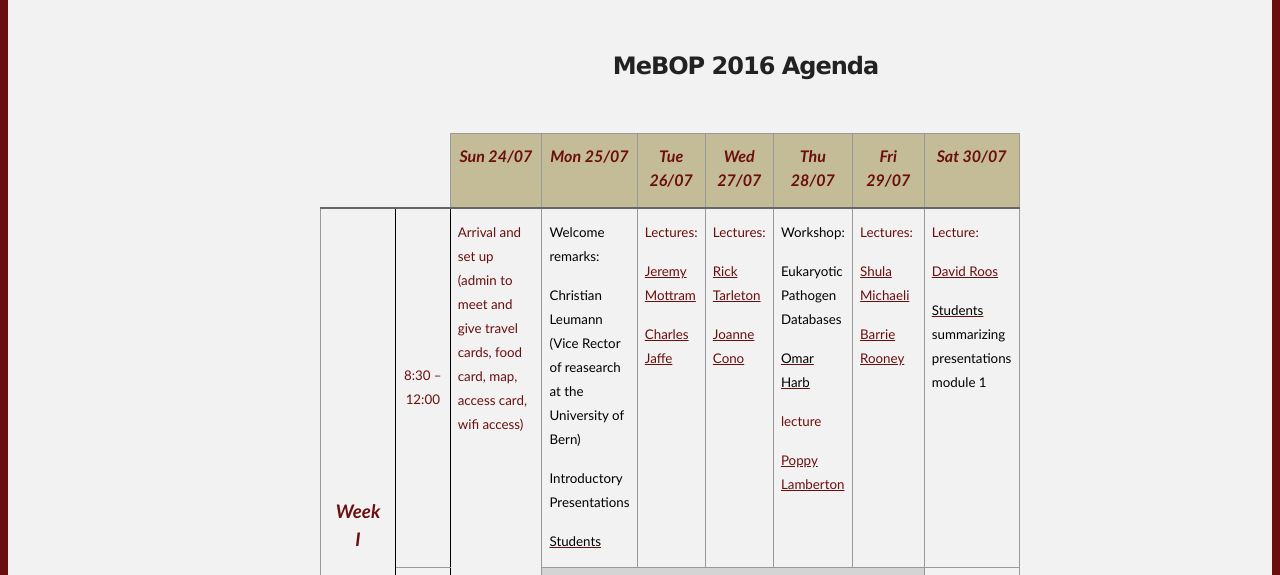
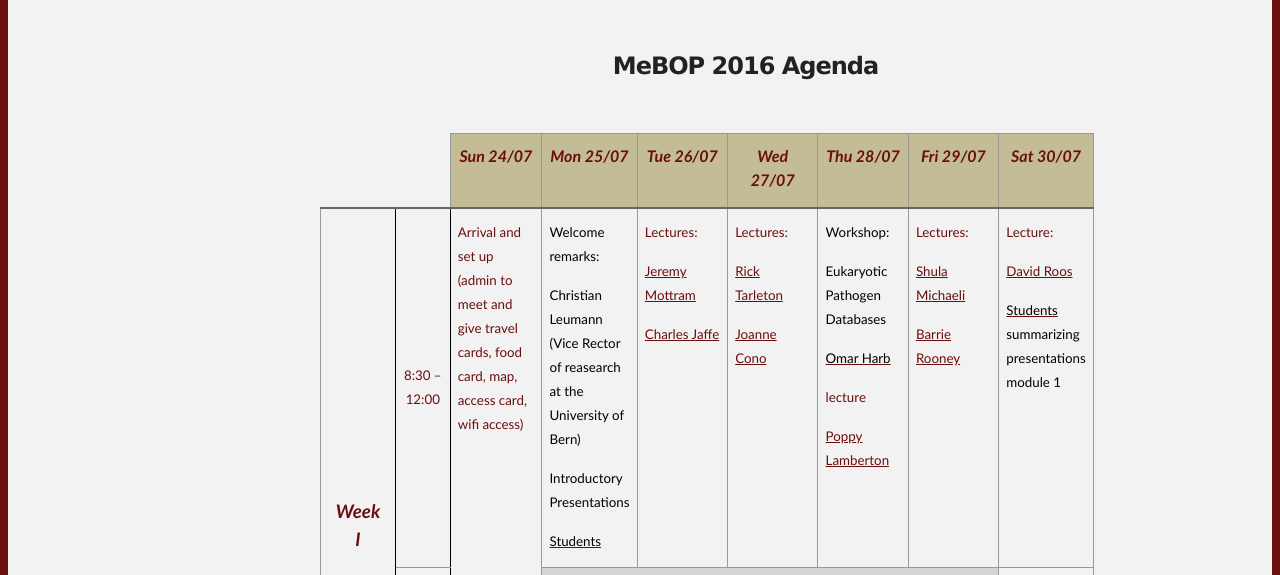
Before and after one commit to MeBOP/MeBOP, a plain HTML site: page schedule.html in a window 1280 px wide. Shown: the part 184-759 px from the top of the page. Drawn offline with Linux system fonts and the light colour scheme.

Commit message:
schedule update

```diff
--- a/schedule.html
+++ b/schedule.html
@@ -79,7 +79,7 @@
   background2;mso-background-themeshade:191;padding:0in 5.4pt 0in 5.4pt;  height:16.6pt"
                   valign="top"
                   width="81">
-                  <p class="MsoNormal" style="text-align:center;mso-yfti-cnfc:1"
+                  <p class="MsoNormal" style="text-align: center; width: 75px;"
                     align="center"><b><i>Tue
                         26/07<o:p></o:p></i></b></p>
                 </td>
@@ -91,7 +91,7 @@
   background2;mso-background-themeshade:191;padding:0in 5.4pt 0in 5.4pt;  height:16.6pt"
                   valign="top"
                   width="90">
-                  <p class="MsoNormal" style="text-align:center;mso-yfti-cnfc:1"
+                  <p class="MsoNormal" style="text-align: center; width: 75px;"
                     align="center"><b><i>Wed
                         27/07<o:p></o:p></i></b></p>
                 </td>
@@ -103,7 +103,7 @@
   background2;mso-background-themeshade:191;padding:0in 5.4pt 0in 5.4pt;  height:16.6pt"
                   valign="top"
                   width="99">
-                  <p class="MsoNormal" style="text-align:center;mso-yfti-cnfc:1"
+                  <p class="MsoNormal" style="text-align: center; width: 75px;"
                     align="center"><b><i>Thu
                         28/07<o:p></o:p></i></b></p>
                 </td>
@@ -115,7 +115,7 @@
   background2;mso-background-themeshade:191;padding:0in 5.4pt 0in 5.4pt;  height:16.6pt"
                   valign="top"
                   width="90">
-                  <p class="MsoNormal" style="text-align:center;mso-yfti-cnfc:1"
+                  <p class="MsoNormal" style="text-align: center; width: 75px;"
                     align="center"><b><i>Fri
                         29/07<o:p></o:p></i></b></p>
                 </td>
```
